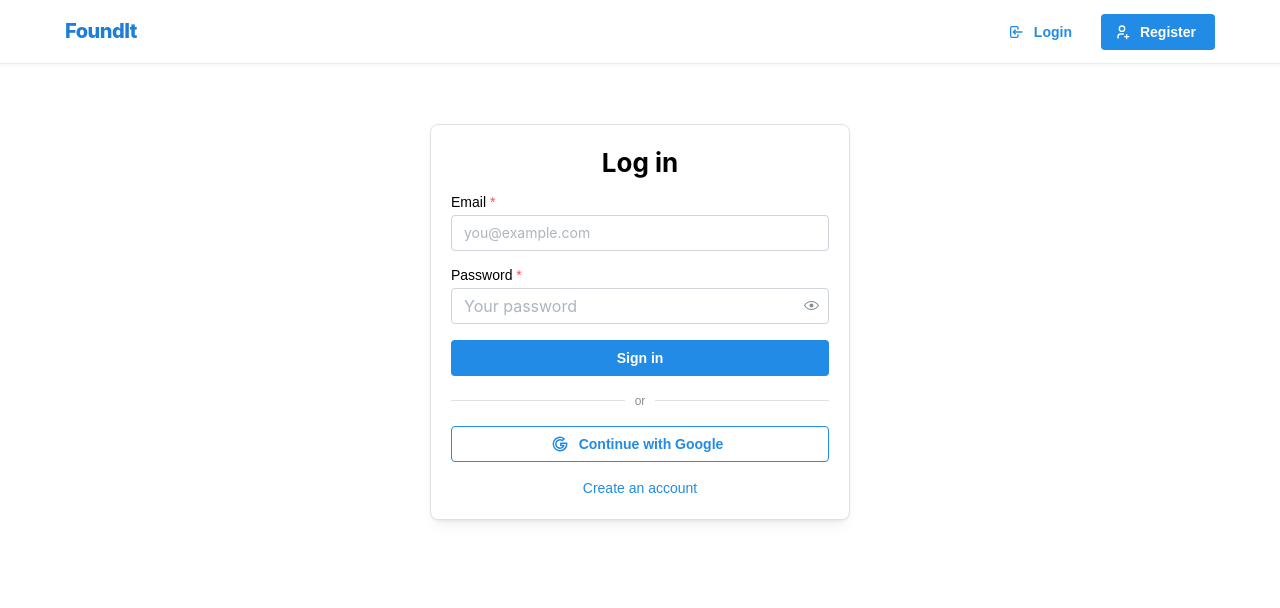
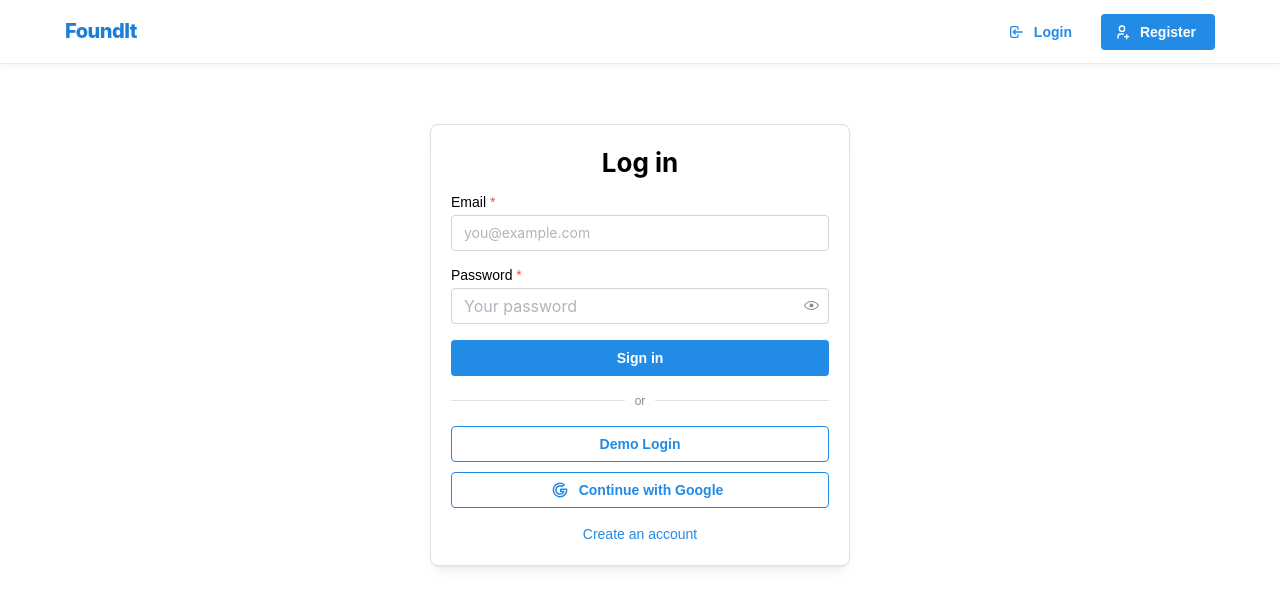
Before and after one commit to Nawang17/FoundIt, a React (Vite) app: page /login in a window 1280 px wide. Shown: the top 608 px of the page. Built offline with nearby package versions, Linux system fonts and the light colour scheme; no server answers.

Commit message:
add demo login button with notification on success

```diff
--- a/src/views/Login/Login.jsx
+++ b/src/views/Login/Login.jsx
@@ -135,7 +135,24 @@ export default function LoginPage({ onSuccess }) {
       </Button>
 
       <Divider label="or" my="md" />
-
+      <Button
+        mb={10}
+        variant="outline"
+        fullWidth
+        onClick={async () => {
+          await signInWithEmailAndPassword(auth, "Demo@gmail.com", "Demo123");
+          notifications.show({
+            color: "green",
+            title: "Welcome back",
+            message: "Signed in successfully.",
+            position: "top-center",
+          });
+          onSuccess?.();
+          navigate("/");
+        }}
+      >
+        Demo Login
+      </Button>
       <Button
         variant="outline"
         leftSection={<IconBrandGoogle size={18} />}
```
